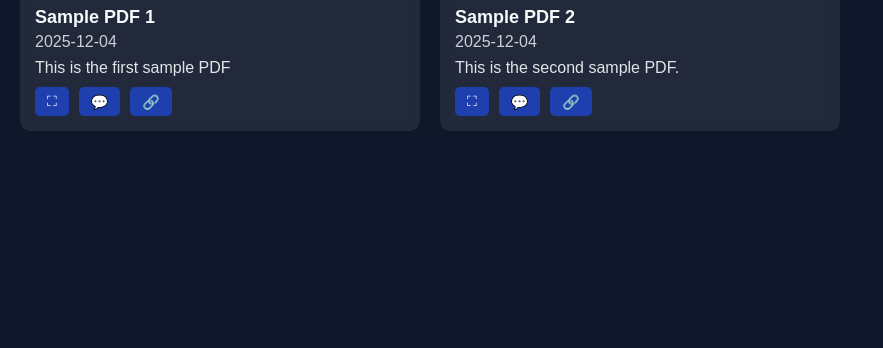
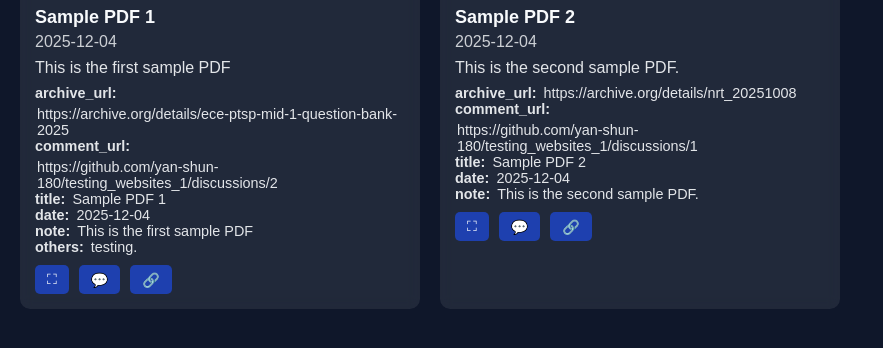
Before and after one commit to profileshub-1/yan-1-website-using-archive-org-profiles-page, a plain HTML site: page pdfs.html in a window 1280 px wide. Shown: the part 416-764 px from the top of the page, without its empty margins (0-883 px from the left). Drawn offline with Linux system fonts and the light colour scheme.

Commit message:
Update pdfs.html

```diff
--- a/pdfs.html
+++ b/pdfs.html
@@ -19,7 +19,9 @@
         display:grid;
         grid-template-columns:repeat(auto-fill,minmax(300px,1fr));
         gap:20px;
+        width:100%;
     }
+
     .card{
         background:rgba(255,255,255,0.08);
         padding:15px;
@@ -29,6 +31,7 @@
         flex-direction:column;
         align-items:stretch;
     }
+
     iframe{
         width:100%;
         height:300px;
@@ -36,9 +39,17 @@
         border-radius:8px;
         background:#000;
     }
+
     .title{font-size:18px;margin-top:10px;font-weight:bold;}
     .date{opacity:.8;margin-top:5px;}
     .note{margin-top:8px;opacity:.9;}
+
+    /* META display */
+    .metadata{font-size:.9rem;margin-top:8px;opacity:.9;}
+    .meta-item{display:flex;gap:5px;flex-wrap:wrap;}
+    .meta-key{font-weight:bold;}
+    .meta-value{margin-left:2px;}
+
     .button-group{
         margin-top:10px;
         display:flex;
@@ -109,103 +120,163 @@
 </div>
 
 <script>
-const SHARE_BASE = "https://yan-1-related-1.github.io/yan-1-website-shared-links-redirecting/archive-profile-pdfs-page-shared-links-redirecting.html?pdf_id=";
+const SHARE_BASE =
+    "https://yan-1-related-1.github.io/yan-1-website-shared-links-redirecting/archive-profile-pdfs-page-shared-links-redirecting.html?pdf_id=";
 
-// Utility to read query string
-function getQueryParam(name){ const q=new URLSearchParams(window.location.search); return q.get(name); }
+// Utility: read URL query param
+function getQueryParam(name) {
+    const q = new URLSearchParams(window.location.search);
+    return q.get(name);
+}
 
-function getId(obj){ return obj.id ?? obj.pdf_id ?? ''; }
+// Utility: unique identifier for a record
+function recordKey(obj, index) {
+    return obj.id ?? obj.pdf_id ?? index;
+}
 
 // Show share popup
-function showShareDialog(link){
-    const dlg=document.getElementById('shareDialog');
-    const inp=document.getElementById('shareLinkInput');
-    inp.value=link;
-    dlg.style.display='block';
+function showShareDialog(link) {
+    const dlg = document.getElementById('shareDialog');
+    const inp = document.getElementById('shareLinkInput');
+    inp.value = link;
+    dlg.style.display = 'block';
 }
 
-// Copy link -> clipboard
-function copyShareLink(){
-    const inp=document.getElementById('shareLinkInput');
+// Copy link → clipboard
+function copyShareLink() {
+    const inp = document.getElementById('shareLinkInput');
     inp.select();
     document.execCommand('copy');
     alert('Link copied to clipboard!');
 }
 
-// Hide share dialog when clicking outside
-document.addEventListener('click',ev=>{
-    const dlg=document.getElementById('shareDialog');
-    if(dlg.style.display==='block' && !dlg.contains(ev.target)){
-        dlg.style.display='none';
+// Hide dialog when clicking outside
+document.addEventListener('click', ev => {
+    const dlg = document.getElementById('shareDialog');
+    if (dlg.style.display === 'block' && !dlg.contains(ev.target)) {
+        dlg.style.display = 'none';
     }
 });
 
+// Fullscreen request for an iframe
+function requestFullscreen(frame) {
+    if (frame.requestFullscreen) frame.requestFullscreen();
+    else if (frame.webkitRequestFullscreen) frame.webkitRequestFullscreen();
+    else if (frame.msRequestFullscreen) frame.msRequestFullscreen();
+}
+
 // Main loader
-async function loadPDFs(){
-    const resp=await fetch('pdfs.json');
-    const items=await resp.json();
+async function loadPDFs() {
+    const resp = await fetch('pdfs.json');
+    const items = await resp.json();
 
-    const container=document.getElementById('gallery');
-    container.innerHTML='';
+    const container = document.getElementById('gallery');
+    container.innerHTML = '';
 
-    const targetId=getQueryParam('pdf_id');
+    const targetId = getQueryParam('pdf_id');
 
-    items.forEach(obj=>{
-        const card=document.createElement('div');
-        card.className='card';
-        card.dataset.pdfId=getId(obj);
+    items.forEach((obj, index) => {
+        const card = document.createElement('div');
+        card.className = 'card';
+
+        const key = recordKey(obj, index);
+        card.dataset.pdfId = key;
 
         // Embed URL
-        const embedUrl=obj.archive_url.replace('/details/','/embed/');
+        const embedUrl = obj.archive_url.replace('/details/', '/embed/');
 
-        const iframe=document.createElement('iframe');
-        iframe.src=embedUrl;
-        iframe.allowFullscreen=true;
-        iframe.style.border='none';
-        iframe.style.background='#fff';
+        const iframe = document.createElement('iframe');
+        iframe.src = embedUrl;
+        iframe.allowFullscreen = true;
+        iframe.style.border = 'none';
+        iframe.style.background = '#fff';
         card.appendChild(iframe);
 
-        // Metadata
-        const title=document.createElement('div');title.className='title';title.textContent=obj.title;card.appendChild(title);
-        const date=document.createElement('div');date.className='date';date.textContent=obj.date;card.appendChild(date);
-        const note=document.createElement('div');note.className='note';note.textContent=obj.note;card.appendChild(note);
+        // Title
+        const title = document.createElement('div');
+        title.className = 'title';
+        title.textContent = obj.title ?? '';
+        card.appendChild(title);
 
-        // Buttons
-        const btnGroup=document.createElement('div');btnGroup.className='button-group';
+        // Date
+        const date = document.createElement('div');
+        date.className = 'date';
+        date.textContent = obj.date ?? '';
+        card.appendChild(date);
+
+        // Note
+        const note = document.createElement('div');
+        note.className = 'note';
+        note.textContent = obj.note ?? '';
+        card.appendChild(note);
+
+        // All remaining metadata
+        const metaDiv = document.createElement('div');
+        metaDiv.className = 'metadata';
+        Object.entries(obj).forEach(([k, v]) => {
+            const metaItem = document.createElement('div');
+            metaItem.className = 'meta-item';
+            const keySpan = document.createElement('span');
+            keySpan.className = 'meta-key';
+            keySpan.textContent = k + ':';
+            const valSpan = document.createElement('span');
+            valSpan.className = 'meta-value';
+            valSpan.textContent = typeof v === 'object' ? JSON.stringify(v) : `${v}`;
+            metaItem.appendChild(keySpan);
+            metaItem.appendChild(valSpan);
+            metaDiv.appendChild(metaItem);
+        });
+        card.appendChild(metaDiv);
+
+        // Button group
+        const btnGroup = document.createElement('div');
+        btnGroup.className = 'button-group';
 
         // Fullscreen icon
-        const fsBtn=document.createElement('button');
-        fsBtn.className='icon-btn';fsBtn.title='Fullscreen';fsBtn.innerHTML='⛶';
-        fsBtn.onclick=()=>{ pdfFrameRequestFullscreen(iframe); };
+        const fsBtn = document.createElement('button');
+        fsBtn.className = 'icon-btn';
+        fsBtn.title = 'Fullscreen';
+        fsBtn.innerHTML = '⛶';
+        fsBtn.onclick = () => { requestFullscreen(iframe); };
         btnGroup.appendChild(fsBtn);
 
         // Comments icon
-        const cmBtn=document.createElement('button');cmBtn.className='icon-btn';cmBtn.title='Comments';cmBtn.innerHTML='💬';
-        cmBtn.onclick=()=>{ window.open(obj.comment_url,'_blank'); };
+        const cmBtn = document.createElement('button');
+        cmBtn.className = 'icon-btn';
+        cmBtn.title = 'Comments';
+        cmBtn.innerHTML = '💬';
+        cmBtn.onclick = () => { window.open(obj.comment_url, '_blank'); };
         btnGroup.appendChild(cmBtn);
 
         // Share icon
-        const shBtn=document.createElement('button');shBtn.className='icon-btn';shBtn.title='Share';shBtn.innerHTML='🔗';
-        shBtn.onclick=()=>{ showShareDialog(SHARE_BASE+encodeURIComponent(getId(obj))); };
+        const shBtn = document.createElement('button');
+        shBtn.className = 'icon-btn';
+        shBtn.title = 'Share';
+        shBtn.innerHTML = '🔗';
+        shBtn.onclick = () => {
+            const link = SHARE_BASE + encodeURIComponent(key);
+            showShareDialog(link);
+        };
         btnGroup.appendChild(shBtn);
 
         card.appendChild(btnGroup);
         container.appendChild(card);
     });
 
-    // Highlight target if id passed
-    if(targetId){
-        setTimeout(()=>{
-            const tgt=document.querySelector(`.card[data-pdf-id="${targetId}"]`);
-            if(tgt){ tgt.classList.add('highlight'); tgt.scrollIntoView({behavior:'smooth',block:'center'}); }
-        },150);
+    // If query param exists, highlight and (optionally) fullscreen
+    if (targetId) {
+        setTimeout(() => {
+            const tgt = document.querySelector(`.card[data-pdf-id="${targetId}"]`);
+            if (tgt) {
+                tgt.classList.add('highlight');
+                tgt.scrollIntoView({ behavior: 'smooth', block: 'center' });
+
+                // Attempt to put the PDF in fullscreen automatically
+                const fframe = tgt.querySelector('iframe');
+                if (fframe) setTimeout(() => requestFullscreen(fframe), 700);
+            }
+        }, 150);
     }
-}
-
-function pdfFrameRequestFullscreen(frame){
-    if(frame.requestFullscreen) frame.requestFullscreen();
-    else if(frame.webkitRequestFullscreen) frame.webkitRequestFullscreen();
-    else if(frame.msRequestFullscreen) frame.msRequestFullscreen();
 }
 
 loadPDFs();
```
